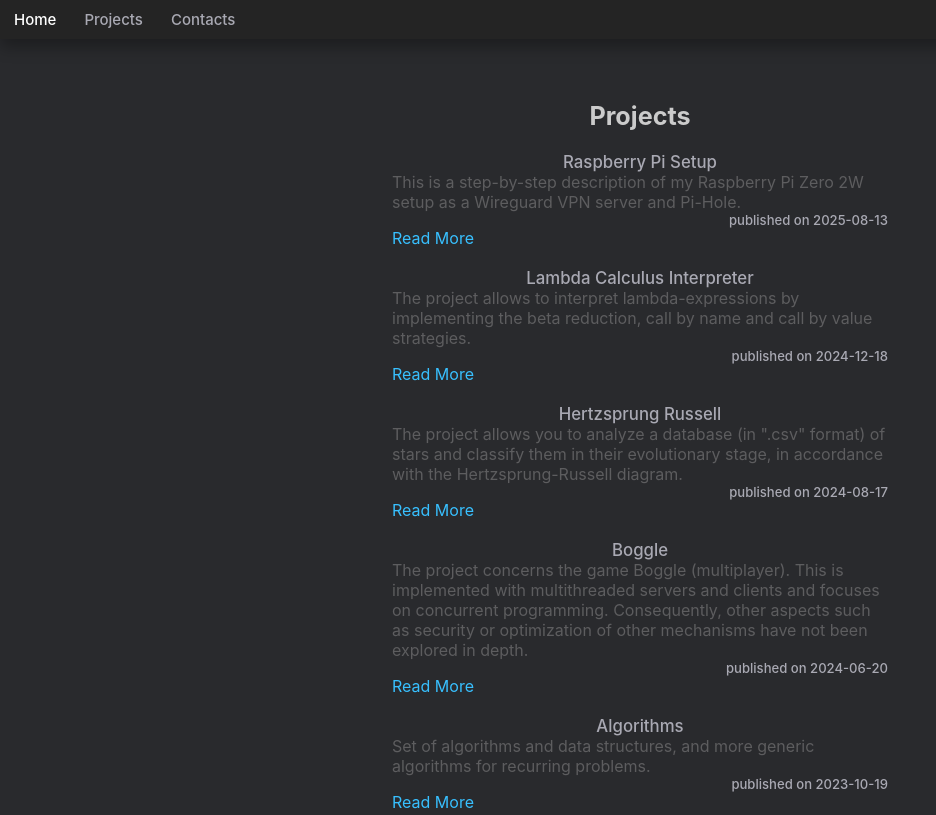
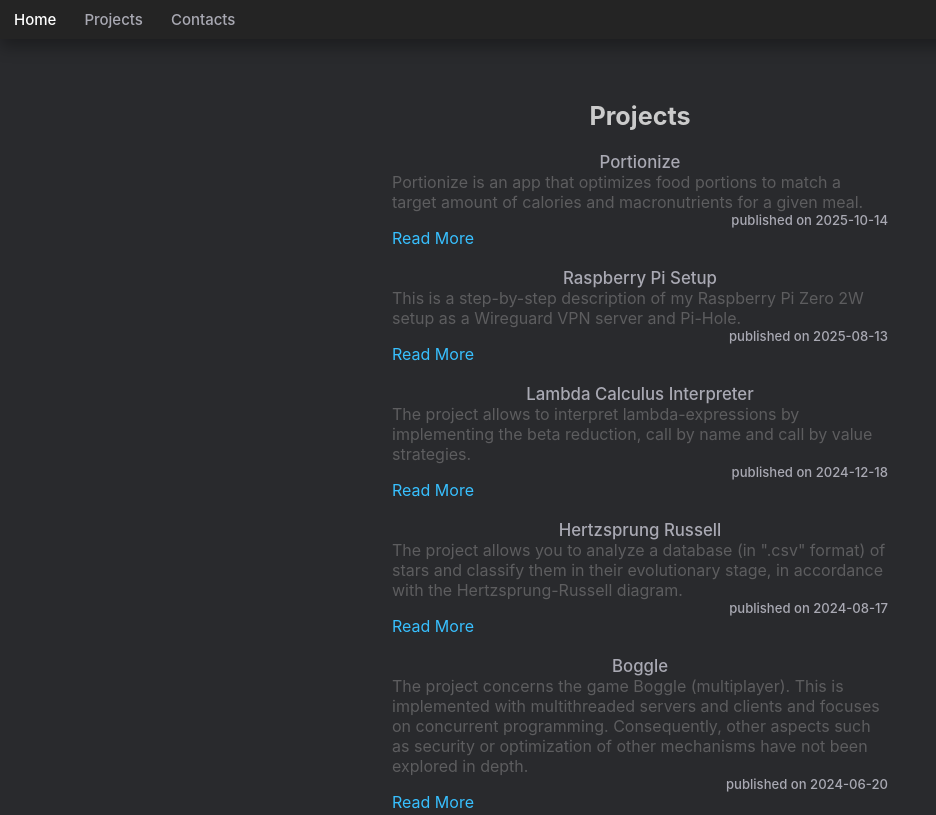
Before and after one commit to fdistasio/fdistasio.github.io, a plain HTML site: page projects.html in a window 1280 px wide. Shown: the top 815 px of the page, without its empty margins (0-936 px from the left). Drawn offline with Linux system fonts and the light colour scheme.

Commit message:
Projects updated

```diff
--- a/projects.html
+++ b/projects.html
@@ -21,6 +21,19 @@
     <div class="main">
         <div class="center">
             <h2> Projects </h2>
+
+            <article class="project">
+
+                <a href="https://gist.github.com/fdistasio/84dcfccbe7acce7c6f9a2581ddf56dda">Portionize</a>
+                <div class="about">
+                    <div class="content">
+                    Portionize is an app that optimizes food portions to match a target amount of calories and macronutrients for a given meal.
+                    </div>
+            </div>
+            <div class="post-publish">published on 2025-10-14</div>
+            <div class="about"><a href="https://github.com/fdistasio/Portionize">Read More</a></div>
+
+            </article><br>
 
             <article class="project">
 
```
